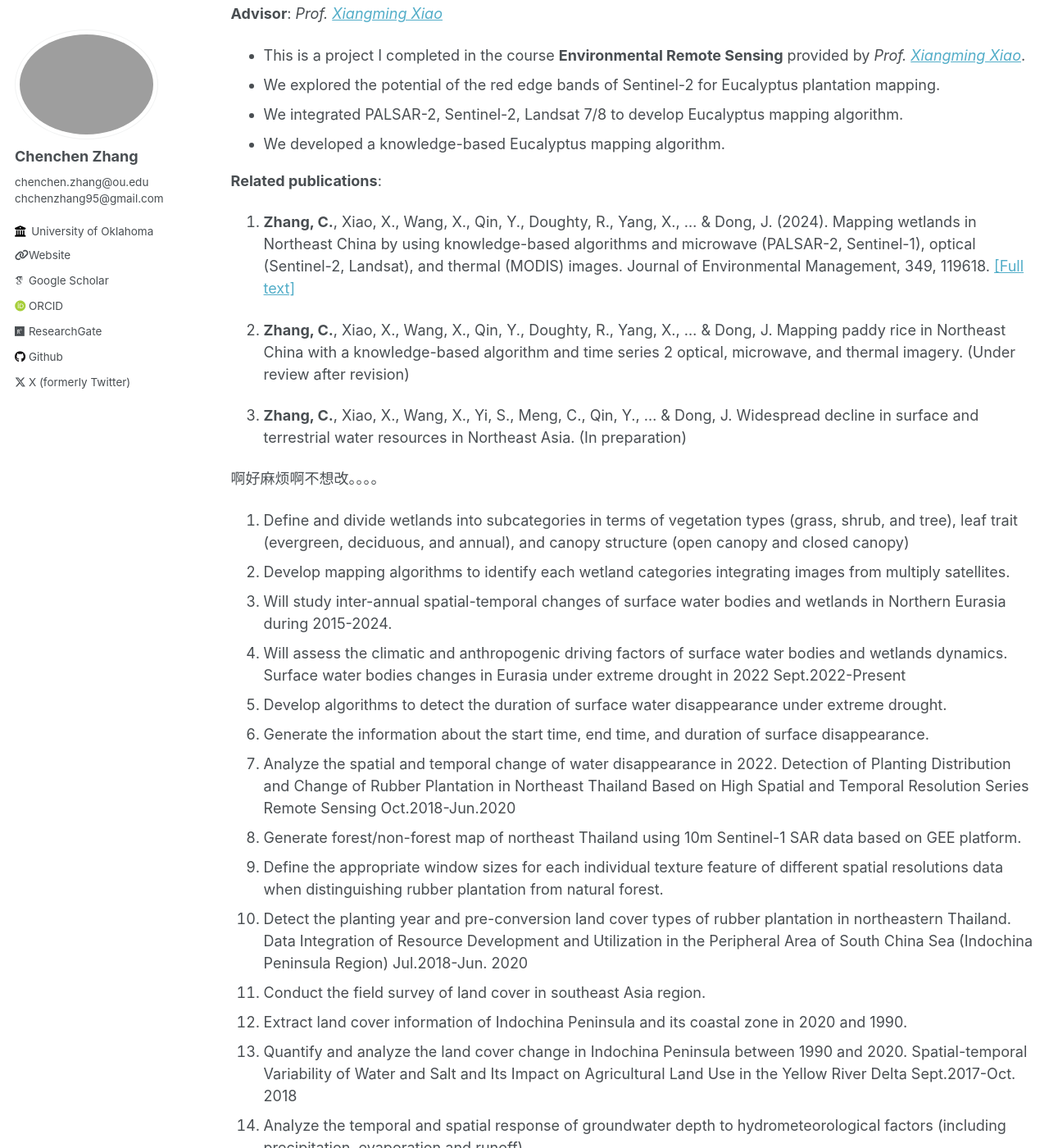
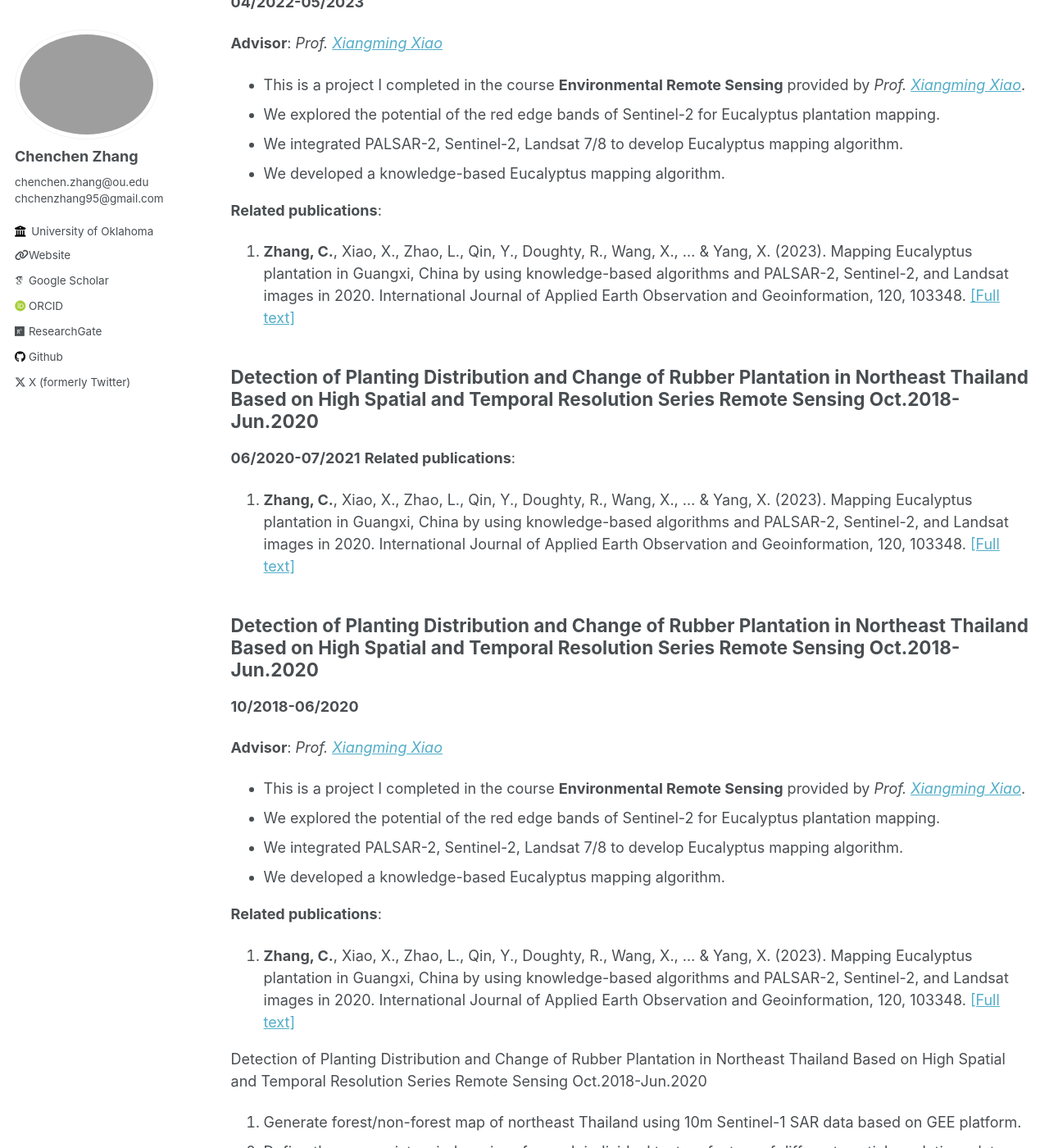
Before and after one commit to rszcc/rszcc.github.io, a Jekyll site: the page built from _pages/projects.md, in a window 1280 px wide and 1400 px high, scrolled down 1246 px. Shown: the whole window at 82% size. Built offline with Jekyll 4.4.1, drawn with Linux system fonts in a browser that asks for light colours; some web fonts are replaced; some of the changed text lies outside the part shown.

Commit message:
Update projects.md

```diff
--- a/_pages/projects.md
+++ b/_pages/projects.md
@@ -15,6 +15,7 @@ author_profile: true
  - Water related land cover types include yearlong surface water, paddy rice, and natural wetlands.
  - We have developed a set of knowledge-based water-related land cover mapping algorithms based on each type's unique and stable optical and/or microwave signatures (associated with its biophysical features), by integrating multi-source (optical, SAR, thermal) remote sensing.
  - We consider the remote sensing capability and define water-related land cover  types in terms of plant growth form (tree, shrub, grass), life cycle (perennial, annual), leaf seasonality (evergreen, deciduous), and canopy type (open, closed).
+ - We developed algorithms to detect the duration of surface water disappearance under extreme drought.
  - We have constructed a water/non-water database to study the surface and terrestrial water resources dynamics in Northeast Asia during 2000-2023. We have explored the impacts of climate and anthropogenic factors on water resources, and the pressures of water resource changes on populations.
 
 **Related publications**:
@@ -26,7 +27,7 @@ author_profile: true
 
 3. **Zhang, C.**, Xiao, X., Wang, X., Yi, S., Meng, C., Qin, Y., ... & Dong, J. Widespread decline in surface and terrestrial water resources in Northeast Asia. (In preparation)
 
-## Eucalyptus plantation Mapping by Knowledge-based Algorithms and Multi-source Remote Sensing
+## Eucalyptus Plantation Mapping by Knowledge-based Algorithms and Multi-source Remote Sensing
 
 **04/2022-05/2023**
 
@@ -39,24 +40,30 @@ author_profile: true
 
 **Related publications**:
 
-1. **Zhang, C.**, Xiao, X., Wang, X., Qin, Y., Doughty, R., Yang, X., ... & Dong, J. (2024). Mapping wetlands in Northeast China by using knowledge-based algorithms and microwave (PALSAR-2, Sentinel-1), optical (Sentinel-2, Landsat), and thermal (MODIS) images. Journal of Environmental Management, 349, 119618. [[Full text]](https://doi.org/10.1016/j.jenvman.2023.119618)
+1. **Zhang, C.**, Xiao, X., Zhao, L., Qin, Y., Doughty, R., Wang, X., ... & Yang, X. (2023). Mapping Eucalyptus plantation in Guangxi, China by using knowledge-based algorithms and PALSAR-2, Sentinel-2, and Landsat images in 2020. International Journal of Applied Earth Observation and Geoinformation, 120, 103348. [[Full text]](https://doi.org/10.1016/j.jag.2023.103348)
 
-2. **Zhang, C.**, Xiao, X., Wang, X., Qin, Y., Doughty, R., Yang, X., ... & Dong, J. Mapping paddy rice in Northeast China with a knowledge-based algorithm and time series
-2 optical, microwave, and thermal imagery. (Under review after revision)
+## Detection of Planting Distribution and Change of Rubber Plantation in Northeast Thailand Based on High Spatial and Temporal Resolution Series Remote Sensing   Oct.2018-Jun.2020
 
-3. **Zhang, C.**, Xiao, X., Wang, X., Yi, S., Meng, C., Qin, Y., ... & Dong, J. Widespread decline in surface and terrestrial water resources in Northeast Asia. (In preparation)
+**06/2020-07/2021**
+**Related publications**:
 
-啊好麻烦啊不想改。。。。
+1. **Zhang, C.**, Xiao, X., Zhao, L., Qin, Y., Doughty, R., Wang, X., ... & Yang, X. (2023). Mapping Eucalyptus plantation in Guangxi, China by using knowledge-based algorithms and PALSAR-2, Sentinel-2, and Landsat images in 2020. International Journal of Applied Earth Observation and Geoinformation, 120, 103348. [[Full text]](https://doi.org/10.1016/j.jag.2023.103348)
 
+## Detection of Planting Distribution and Change of Rubber Plantation in Northeast Thailand Based on High Spatial and Temporal Resolution Series Remote Sensing   Oct.2018-Jun.2020
 
-1. Define and divide wetlands into subcategories in terms of vegetation types (grass, shrub, and tree), leaf trait (evergreen, deciduous, and annual), and canopy structure (open canopy and closed canopy)
-2. Develop mapping algorithms to identify each wetland categories integrating images from multiply satellites.
-3. Will study inter-annual spatial-temporal changes of surface water bodies and wetlands in Northern Eurasia during 2015-2024.
-4. Will assess the climatic and anthropogenic driving factors of surface water bodies and wetlands dynamics.
-Surface water bodies changes in Eurasia under extreme drought in 2022       Sept.2022-Present
-1. Develop algorithms to detect the duration of surface water disappearance under extreme drought.
-2. Generate the information about the start time, end time, and duration of surface disappearance.
-3. Analyze the spatial and temporal change of water disappearance in 2022.
+**10/2018-06/2020**
+
+**Advisor**: _Prof. [Xiangming Xiao](https://scholar.google.com/citations?user=71350TcAAAAJ&hl=en)_
+
+- This is a project I completed in the course **Environmental Remote Sensing** provided by _Prof. [Xiangming Xiao](https://scholar.google.com/citations?user=71350TcAAAAJ&hl=en)_.
+- We explored the potential of the red edge bands of Sentinel-2 for Eucalyptus plantation mapping.
+- We integrated PALSAR-2, Sentinel-2, Landsat 7/8 to develop Eucalyptus mapping algorithm.
+- We developed a knowledge-based Eucalyptus mapping algorithm.
+
+**Related publications**:
+
+1. **Zhang, C.**, Xiao, X., Zhao, L., Qin, Y., Doughty, R., Wang, X., ... & Yang, X. (2023). Mapping Eucalyptus plantation in Guangxi, China by using knowledge-based algorithms and PALSAR-2, Sentinel-2, and Landsat images in 2020. International Journal of Applied Earth Observation and Geoinformation, 120, 103348. [[Full text]](https://doi.org/10.1016/j.jag.2023.103348)
+
 Detection of Planting Distribution and Change of Rubber Plantation in Northeast Thailand Based on High Spatial and Temporal Resolution Series Remote Sensing   Oct.2018-Jun.2020
 1. Generate forest/non-forest map of northeast Thailand using 10m Sentinel-1 SAR data based on GEE platform.
 2. Define the appropriate window sizes for each individual texture feature of different spatial resolutions data when distinguishing rubber plantation from natural forest.
```
